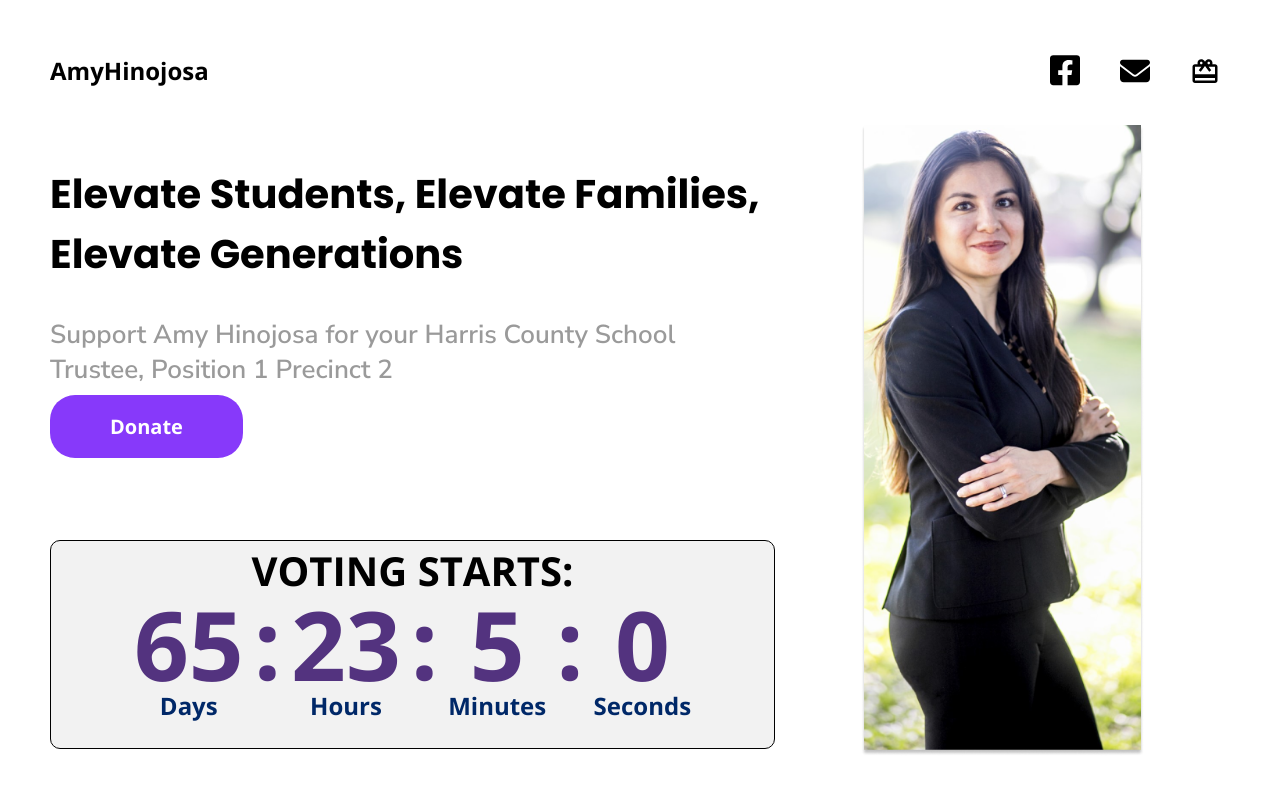
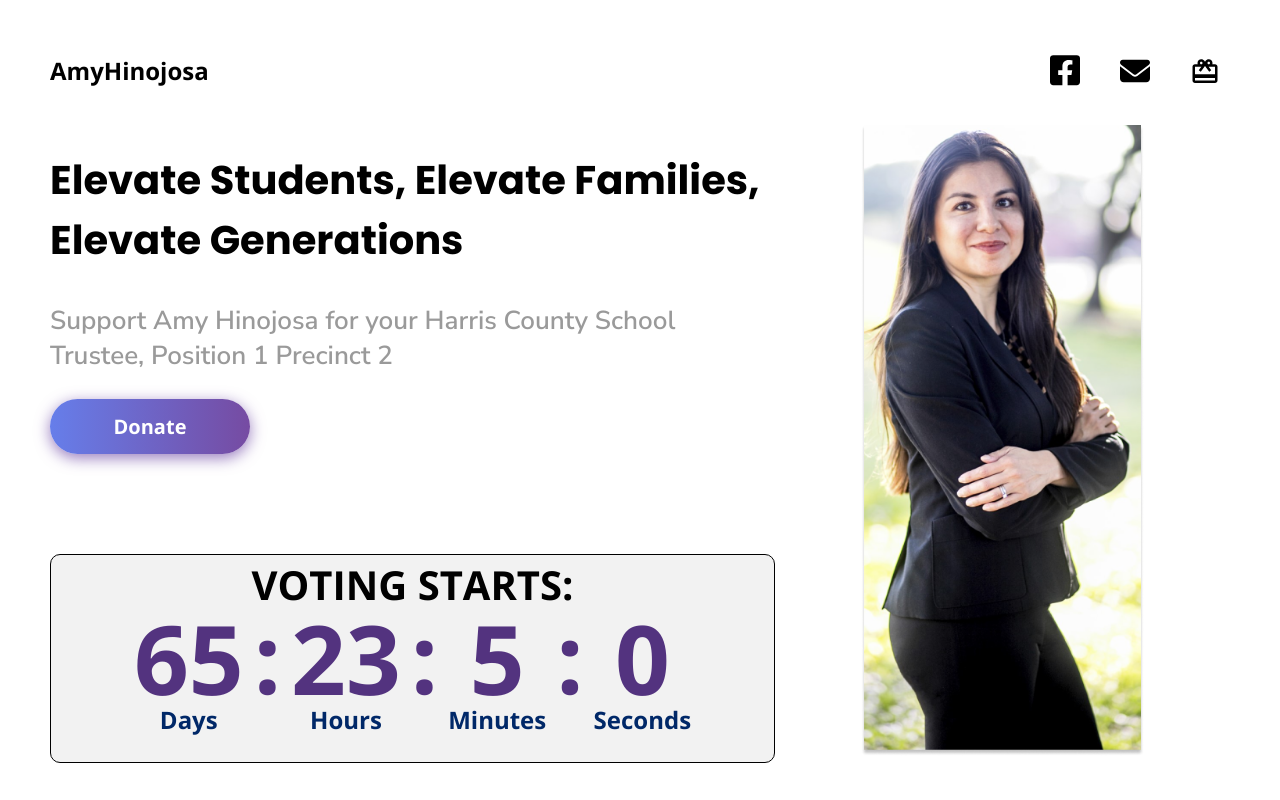
Before and after one commit to farzad528/amyhcde, a Next.js app: page / in a window 1280 px wide. Shown: the top 800 px of the page. Built offline with nearby package versions, Linux system fonts and the light colour scheme.

Commit message:
Donate button styles

```diff
--- a/components/template/SubscribeTemplate.jsx
+++ b/components/template/SubscribeTemplate.jsx
@@ -1,23 +1,23 @@
-import React from 'react'
-import Image from 'next/image'
-import styles from './SubscribeTemplate.module.css'
-import { useCountdown } from '../../hooks/useCountDown'
-import FacebookIcon from '../icons/FacebookIcon'
-import TweeterIcon from '../icons/TweeterIcon'
-import EmailIcon from '../icons/EmailIcon'
-import GiftIcon from '../icons/GiftIcon'
-import AmyHero from '../../assets/amyHero.png'
+import React from "react";
+import Image from "next/image";
+import styles from "./SubscribeTemplate.module.css";
+import { useCountdown } from "../../hooks/useCountDown";
+import FacebookIcon from "../icons/FacebookIcon";
+import TweeterIcon from "../icons/TweeterIcon";
+import EmailIcon from "../icons/EmailIcon";
+import GiftIcon from "../icons/GiftIcon";
+import AmyHero from "../../assets/amyHero.png";
 
 const SubscribeTemplate = ({ onNavClick }) => {
   // const THREE_DAYS_IN_MS = 3 * 24 * 60 * 60 * 1000
   // const NOW_IN_MS = new Date().getTime()
   // const countDown = useCountdown(EVENT - NOW_IN_MS)
 
-  const EVENT = new Date('08 November 2022 07:00 CST').getTime()
+  const EVENT = new Date("08 November 2022 07:00 CST").getTime();
 
-  const heroImageScale = 0.8
+  const heroImageScale = 0.8;
 
-  const countDown = useCountdown(EVENT)
+  const countDown = useCountdown(EVENT);
   return (
     <main className={styles.subscribeTemplateContainer}>
       {/* header */}
@@ -45,9 +45,9 @@ const SubscribeTemplate = ({ onNavClick }) => {
         <div className={styles.mediasWrapper}>
           <a
             className={styles.mediaWrapper}
-            href='https://www.facebook.com/amyforhcde'
-            target='_blank'
-            rel='noopener noreferrer'
+            href="https://www.facebook.com/amyforhcde"
+            target="_blank"
+            rel="noopener noreferrer"
           >
             <FacebookIcon />
           </a>
@@ -57,17 +57,17 @@ const SubscribeTemplate = ({ onNavClick }) => {
         </a> */}
           <a
             className={styles.mediaWrapper}
-            href='mailto: amyforhcde@gmail.com'
-            target='_blank'
-            rel='noopener noreferrer'
+            href="mailto: amyforhcde@gmail.com"
+            target="_blank"
+            rel="noopener noreferrer"
           >
             <EmailIcon />
           </a>
           <a
             className={styles.mediaWrapper}
-            href='https://secure.actblue.com/donate/amy-hinojosa-for-hcde'
-            target='_blank'
-            rel='noopener noreferrer'
+            href="https://secure.actblue.com/donate/amy-hinojosa-for-hcde"
+            target="_blank"
+            rel="noopener noreferrer"
           >
             <GiftIcon />
           </a>
@@ -83,14 +83,15 @@ const SubscribeTemplate = ({ onNavClick }) => {
               Support Amy Hinojosa for your Harris County School Trustee,
               Position 1 Precinct 2
             </p>
-            <a
-              className={styles.donateButton}
-              href='https://secure.actblue.com/donate/amy-hinojosa-for-hcde'
-              target='_blank'
-              rel='noopener noreferrer'
-            >
-              Donate
-            </a>
+            <div className={styles.donateButton}>
+              <a
+                href="https://secure.actblue.com/donate/amy-hinojosa-for-hcde"
+                target="_blank"
+                rel="noopener noreferrer"
+              >
+                Donate
+              </a>
+            </div>
           </div>
 
           <div className={styles.counterWrapper}>
@@ -131,7 +132,7 @@ const SubscribeTemplate = ({ onNavClick }) => {
         </div>
       </div>
     </main>
-  )
-}
+  );
+};
 
-export default SubscribeTemplate
+export default SubscribeTemplate;
--- a/components/template/SubscribeTemplate.module.css
+++ b/components/template/SubscribeTemplate.module.css
@@ -32,7 +32,7 @@
 }
 
 .navLink {
-  font-family: 'Open Sans';
+  font-family: "Open Sans";
   font-style: normal;
   font-weight: 400;
   font-size: 24px;
@@ -209,13 +209,48 @@
 }
 
 .donateButton {
-  padding: 18px 60px;
-  background: #8739fa;
-  border-radius: 25px;
-  color: white;
-  font-family: Open Sans;
+  width: 200px;
+  font-size: 16px;
+  font-weight: 600;
+  color: #fff;
+  font-family: "Open Sans";
+  font-style: normal;
+  font-weight: 600;
   font-size: 20px;
-  font-weight: 600;
+  line-height: 27px;
+  cursor: pointer;
+  height: 55px;
+  display: flex;
+  justify-content: center;
+  align-items: center;
+  text-align: center;
+  border: none;
+  background-size: 300% 100%;
+  border-radius: 50px;
+  moz-transition: all 0.4s ease-in-out;
+  -o-transition: all 0.4s ease-in-out;
+  -webkit-transition: all 0.4s ease-in-out;
+  transition: all 0.4s ease-in-out;
+  background-image: linear-gradient(
+    to right,
+    #667eea,
+    #764ba2,
+    #6b8dd6,
+    #8e37d7
+  );
+  box-shadow: 0 4px 15px 0 rgba(116, 79, 168, 0.75);
+}
+
+.donateButton:hover {
+  background-position: 100% 0;
+  moz-transition: all 0.4s ease-in-out;
+  -o-transition: all 0.4s ease-in-out;
+  -webkit-transition: all 0.4s ease-in-out;
+  transition: all 0.4s ease-in-out;
+}
+
+.donateButton:focus {
+  outline: none;
 }
 
 @media only screen and (max-width: 769px) {
```
